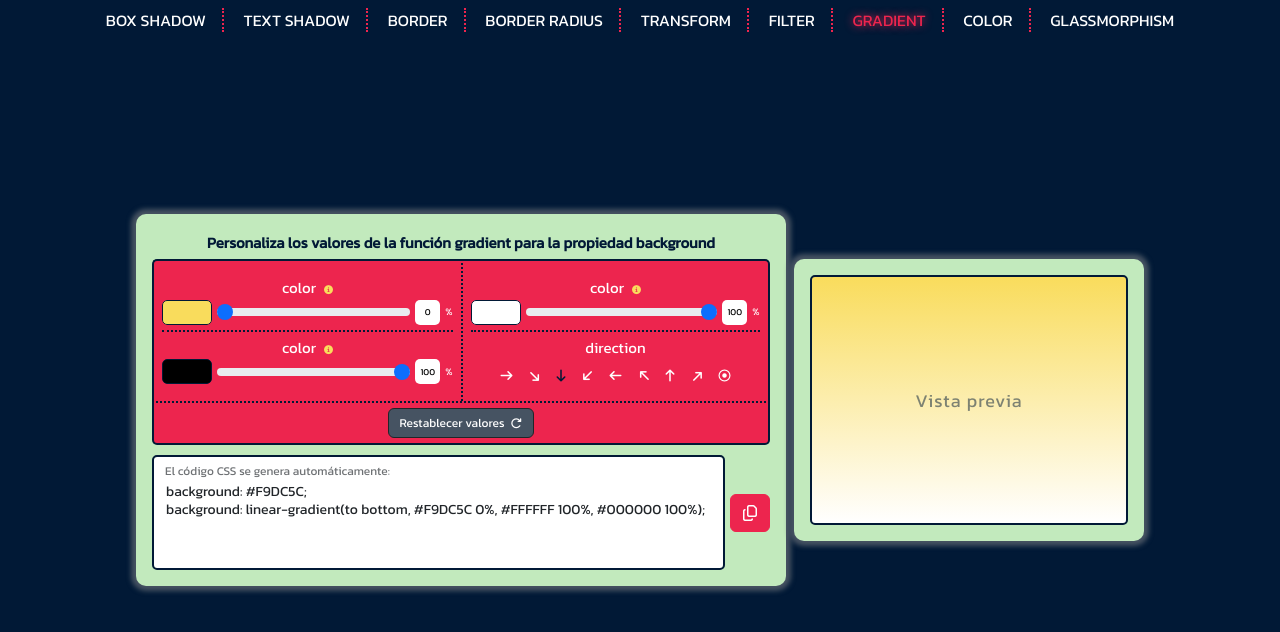
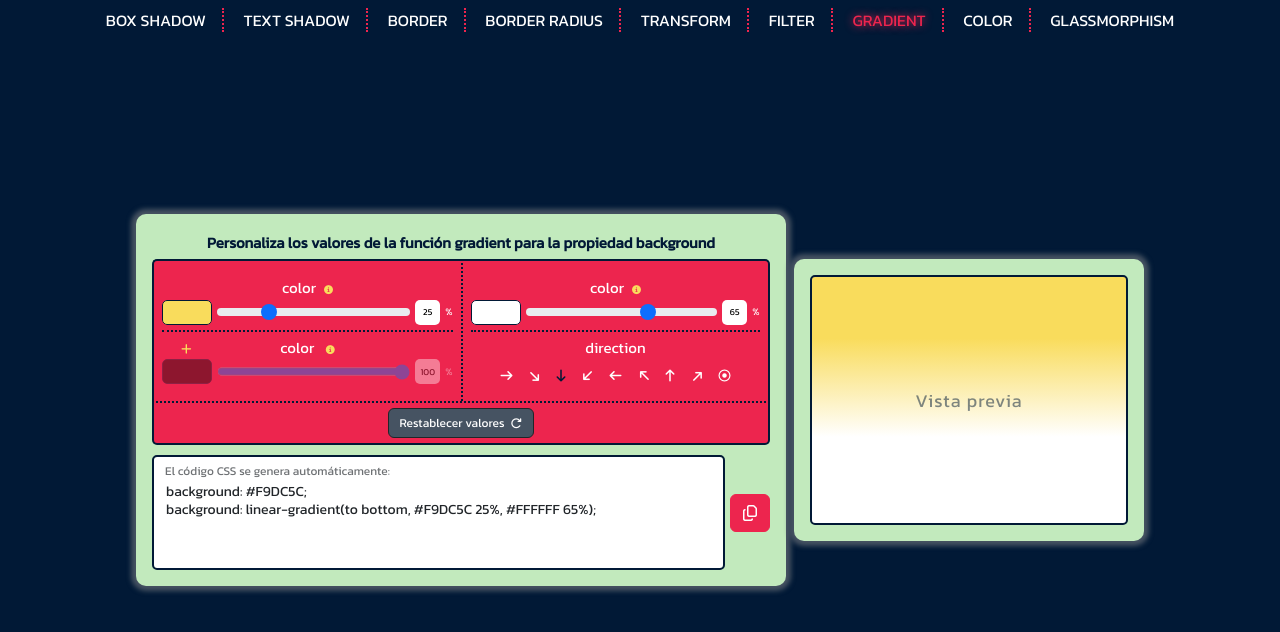
Before and after one commit to MauricioBarrueta/gradientBgGenerator, a website: page index.html in a window 1280 px wide. Drawn offline with nearby package versions, Linux system fonts and the light colour scheme.

Commit message:
Se modificó una función

```diff
--- a/index.html
+++ b/index.html
@@ -30,7 +30,7 @@
             <div class="color-options">
                 <div class="column">
                     <div class="input-group">
-                        <label class="form-label" for="color1">color<small title="núm. 1">&#xf05a;</small></label>
+                        <label class="form-label" for="color1">color<small title="Primario">&#xf05a;</small></label>
                         <div class="input-row">
                             <input type="color" id="color1" class="color-1">
                             <input type="range" class="form-range" id="clr1" min="0" max="100" step="1" value="0" oninput="range1Value.value=clr1.value">
@@ -38,17 +38,21 @@
                         </div>
                     </div>
                     <div class="input-group">
-                        <label class="form-label" for="color3">color<small title="núm. 3">&#xf05a;</small></label>
-                        <div class="input-row">
+                        <label class="form-label toggle-label">color <small title="Secundario">&#xf05a;</small>
+                            <input type="checkbox" id="enableColor3" title="Habilitar/Deshabilitar" hidden> <!-- hidden-->
+                            <i id="toggleColor3" class="fa-solid fa-plus toggle-icon" title="Habilitar/Deshabilitar"></i>
+                        </label>
+                        <div class="input-row" id="color-3-values">
                             <input type="color" id="color3" class="color-3">
-                            <input type="range" class="form-range" id="clr3" min="0" max="100" step="1" value="100" oninput="range3Value.value=clr3.value">
+                            <input type="range" id="clr3" min="0" max="100" step="1" value="100" oninput="range3Value.value=clr3.value">
                             <input type="number" id="range3Value" oninput="clr3.value=range3Value.value"><span>%</span>
                         </div>
                     </div>
+
                 </div>
                 <div class="column">
                     <div class="input-group">
-                        <label class="form-label" for="color2">color<small title="núm. 2">&#xf05a;</small></label>
+                        <label class="form-label" for="color2">color<small title="Secundario">&#xf05a;</small></label>
                         <div class="input-row">
                             <input type="color" id="color2" class="color-2">
                             <input type="range" class="form-range" id="clr2" min="0" max="100" step="1" value="100" oninput="range2Value.value=clr2.value">
--- a/src/js/main.js
+++ b/src/js/main.js
@@ -1,4 +1,5 @@
-const color1 = document.querySelector(".color-1"), color2 = document.querySelector(".color-2"), color3 = document.querySelector('.color-3')
+const color1 = document.querySelector(".color-1"), color2 = document.querySelector(".color-2"), color3 = document.querySelector('.color-3'),
+    color3Checkbox = document.getElementById('enableColor3'), color3Values = document.getElementById('color-3-values'), color3Icon = document.querySelector('.toggle-icon')
 const clrRange1 = document.getElementById('clr1'), clrRangeValue1 = document.getElementById('range1Value'),
     clrRange2 = document.getElementById('clr2'), clrRangeValue2 = document.getElementById('range2Value'),
     clrRange3 = document.getElementById('clr3'), clrRangeValue3 = document.getElementById('range3Value')
@@ -11,6 +12,15 @@ window.onload = () => {
     resetValues()
     generateLinearGradientCode()
 }
+
+/* Para habilitar o deshabilitar el 3er color */
+color3Checkbox.addEventListener('change', () => {
+  const enabled = color3Checkbox.checked
+
+  color3Values.classList.toggle('disabled', !enabled)
+  color3Icon.classList.toggle('fa-minus', enabled)
+  color3Icon.classList.toggle('fa-plus', !enabled)
+});
 
 /* Se obtiene la direccion de acuerdo al botón seleccionado y verifica cuál función se tiene que llamar */
 const getGradientDirection = (direction, clickedBtn) => {
@@ -26,16 +36,14 @@ const getGradientDirection = (direction, clickedBtn) => {
 
 /* Se genera el código y se aplican los estilos para la vista previa de 'linear-gradient' */
 const generateLinearGradientCode = () => {
-    let linearGradientCode = `linear-gradient(${gradientDefaultDirection}, ${color1.value.toUpperCase()} ${clrRange1.value}%, ${color2.value.toUpperCase()} ${clrRange2.value}%, ${color3.value.toUpperCase()} ${clrRange3.value}%)`
-
+    const linearGradientCode = `linear-gradient(${gradientDefaultDirection}, ${color1.value.toUpperCase()} ${clrRange1.value}%, ${color2.value.toUpperCase()} ${clrRange2.value}%${enableColor3.checked ? `, ${color3.value.toUpperCase()} ${clrRange3.value}%` : ''})`
     cssCodeText.value = `background: ${color1.value.toUpperCase()};\nbackground: ${linearGradientCode};`
     gradientPreview.style.backgroundImage = linearGradientCode
 }
 
 /* Se genera el código y se aplican los estilos para la vista previa de 'radial-gradient' */
 const generateRadialGradientCode = () => {
-    let radialGradientCode = `radial-gradient(${gradientDefaultDirection}, ${color1.value.toUpperCase()} ${clrRange1.value}%, ${color2.value.toUpperCase()} ${clrRange2.value}%, ${color3.value.toUpperCase()} ${clrRange3.value}%)`
-
+    const radialGradientCode = `radial-gradient(${gradientDefaultDirection}, ${color1.value.toUpperCase()} ${clrRange1.value}%, ${color2.value.toUpperCase()} ${clrRange2.value}%${enableColor3.checked ? `, ${color3.value.toUpperCase()} ${clrRange3.value}%` : '' })`
     cssCodeText.value = `background: ${color1.value.toUpperCase()};\nbackground: ${radialGradientCode};`
     gradientPreview.style.backgroundImage = radialGradientCode
 }
@@ -54,7 +62,11 @@ resetButton.addEventListener('click', () => {
 })
 
 const resetValues = () => {
-    clrRange1.value = clrRangeValue1.value = 0, clrRange2.value = clrRangeValue2.value = 100, clrRange3.value = clrRangeValue3.value = 100
+    color3Checkbox.checked = false
+    color3Values.classList.toggle('disabled')
+    clrRange1.value = clrRangeValue1.value = 25
+    clrRange2.value = clrRangeValue2.value = 65
+    clrRange3.value = clrRangeValue3.value = 100
     color1.value = '#F9DC5C', color2.value = '#FFFFFF', color3.value = '#000000'
     getGradientDirection('to bottom', document.querySelector('.def'))
 }
--- a/src/scss/styles.scss
+++ b/src/scss/styles.scss
@@ -48,7 +48,23 @@ body {
                     padding: 1em 0.5rem 0.5rem 0.5rem; border: 2px solid $oxfordBlue; border-bottom: 0;
                     background-color: $redCrayola; color: white; text-align: center;
 
-                    &:first-child { border-radius: 5px 0 0 0; border-right: 0; }
+                    &:first-child {
+                        border-radius: 5px 0 0 0; border-right: 0;
+
+                        /* Color 3 */
+                        .input-group:nth-child(2) {
+                            .toggle-label {
+                                position: relative; cursor: pointer; user-select: none;
+                            }
+                            .toggle-icon {
+                                position: absolute; left: 6%; top: 6px;
+                                font-size: 11px; color: $naplesYellow;
+                                pointer-events: none; transition: .25s;
+                            }
+                            .input-row.disabled { opacity: 0.4; pointer-events: none; }
+                        }
+                    }
+
                     &:last-child { border-radius: 0 5px 0 0; border-left: 2px dotted $oxfordBlue; }
 
                     .input-group {
```
Also changed, not shown: src/scss/styles.css, 1 other file.
